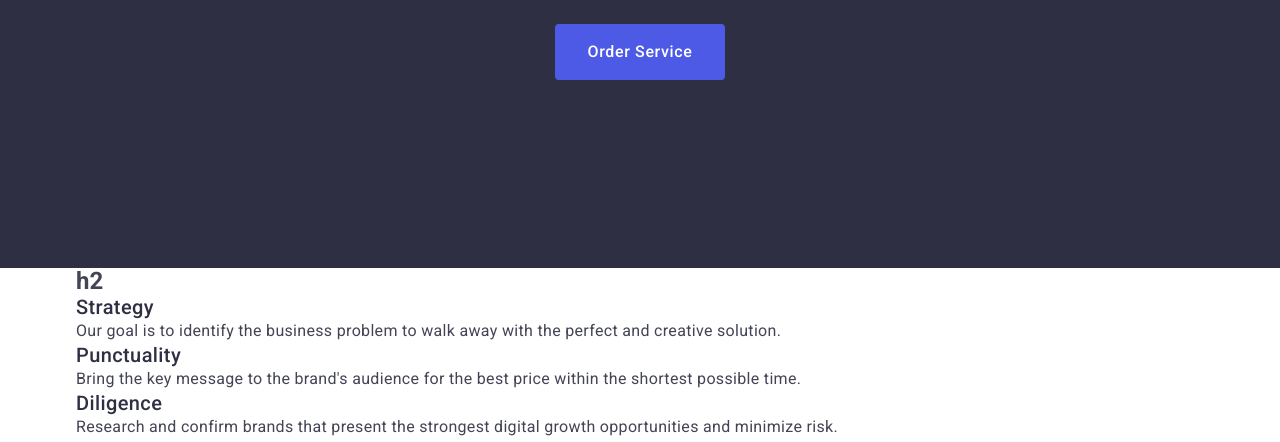
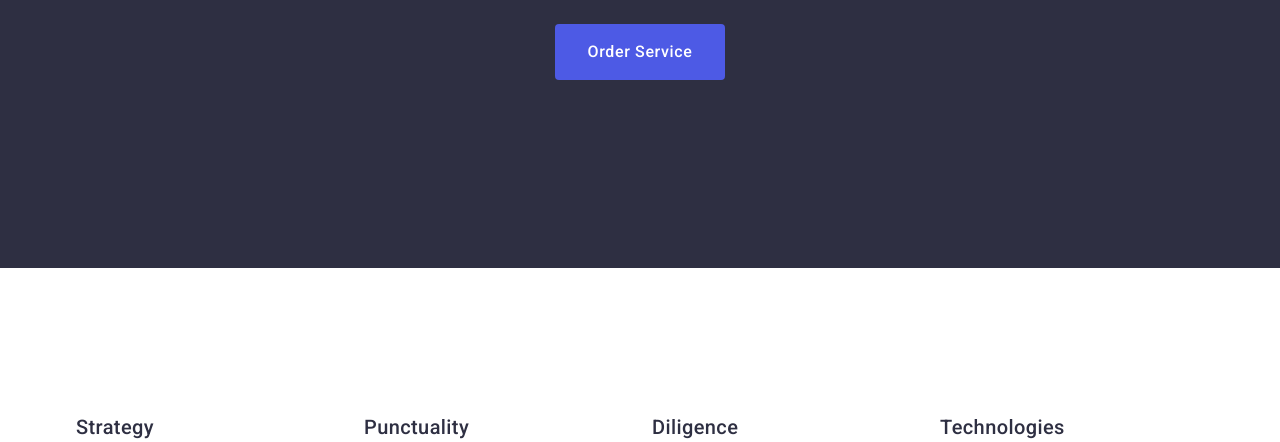
Before and after one commit to ovcharuks/goit-markup-hw-03, a plain HTML site: page index.html in a window 1280 px wide. Shown: the part 402-844 px from the top of the page. Drawn offline with nearby package versions, Linux system fonts and the light colour scheme.

Commit message:
sect2 attempt2

```diff
--- a/css/ctyles.css
+++ b/css/ctyles.css
@@ -152,12 +152,42 @@ margin-right: 76px;
 }
 
 /* section 2 */
+
+.section-second {
+  padding: 120px 0;
+}
+.section-second-container{
+
+}
+
+.visually-hidden {
+  /* clip: rect(0 0 0 0); */
+  clip-path: inset(50%);
+  /* height: 1px; */
+  /* overflow: hidden; */
+  /* position: absolute; */
+  /* white-space: nowrap; */
+}
+
+
+.section-second-list{
+  display: flex;
+  gap:24px;
+
+}
+
+.section-second-item {
+  width: calc((100% - 3*24px)/4);
+}
+
+
 .section-second-item-title {
   font-weight: 500;
   font-size: 20px;
   line-height: 1.2;
   letter-spacing: 0.02em;
   color: #2e2f42;
+  margin-bottom: 8px;
 }
 
 .section-second-item-text {
--- a/index.html
+++ b/index.html
@@ -57,8 +57,8 @@
 
     <!-- section2 -->
     <section class="section-second">
-      <div class="container">
-        <h2>h2</h2>
+      <div class="container section-second-container">
+        <h2 class="visually-hidden">h2</h2>
         <ul class="section-second-list">
           <li class="section-second-item">
             <h3 class="section-second-item-title">Strategy</h3>
```
